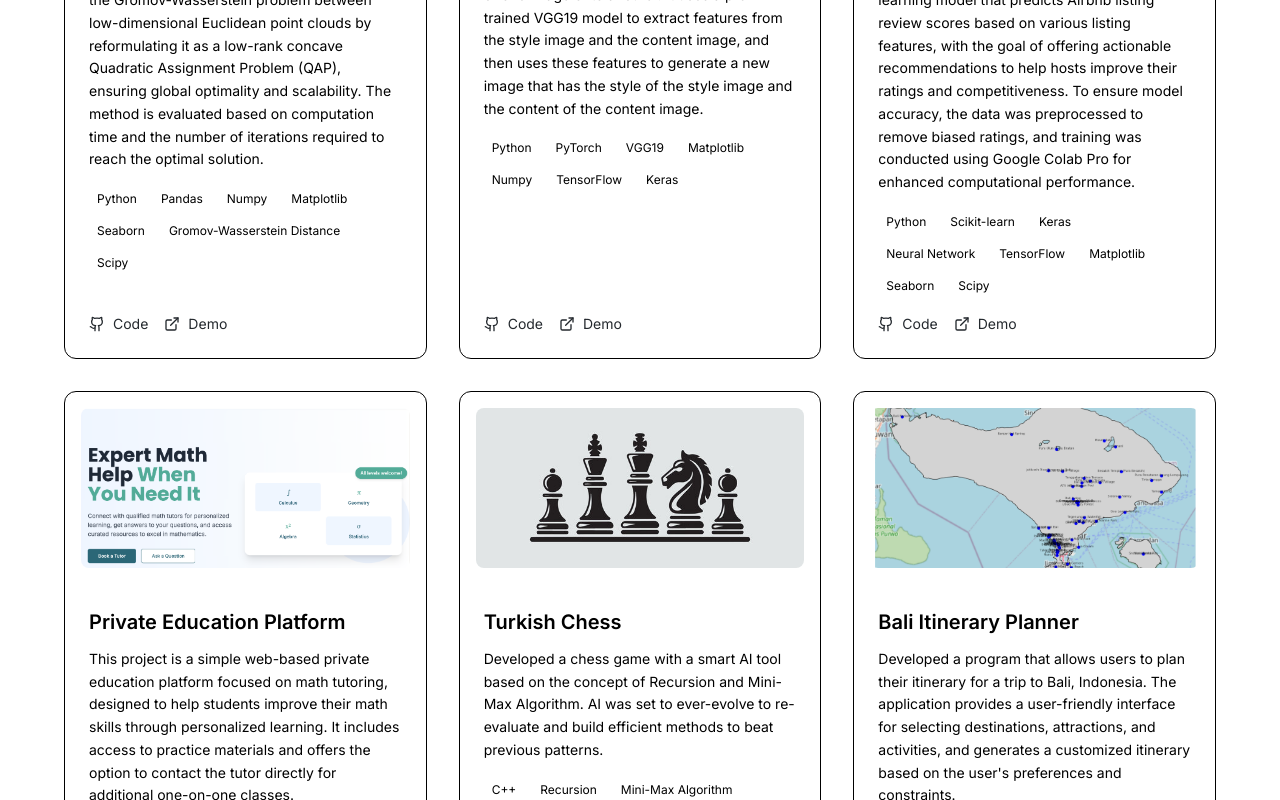
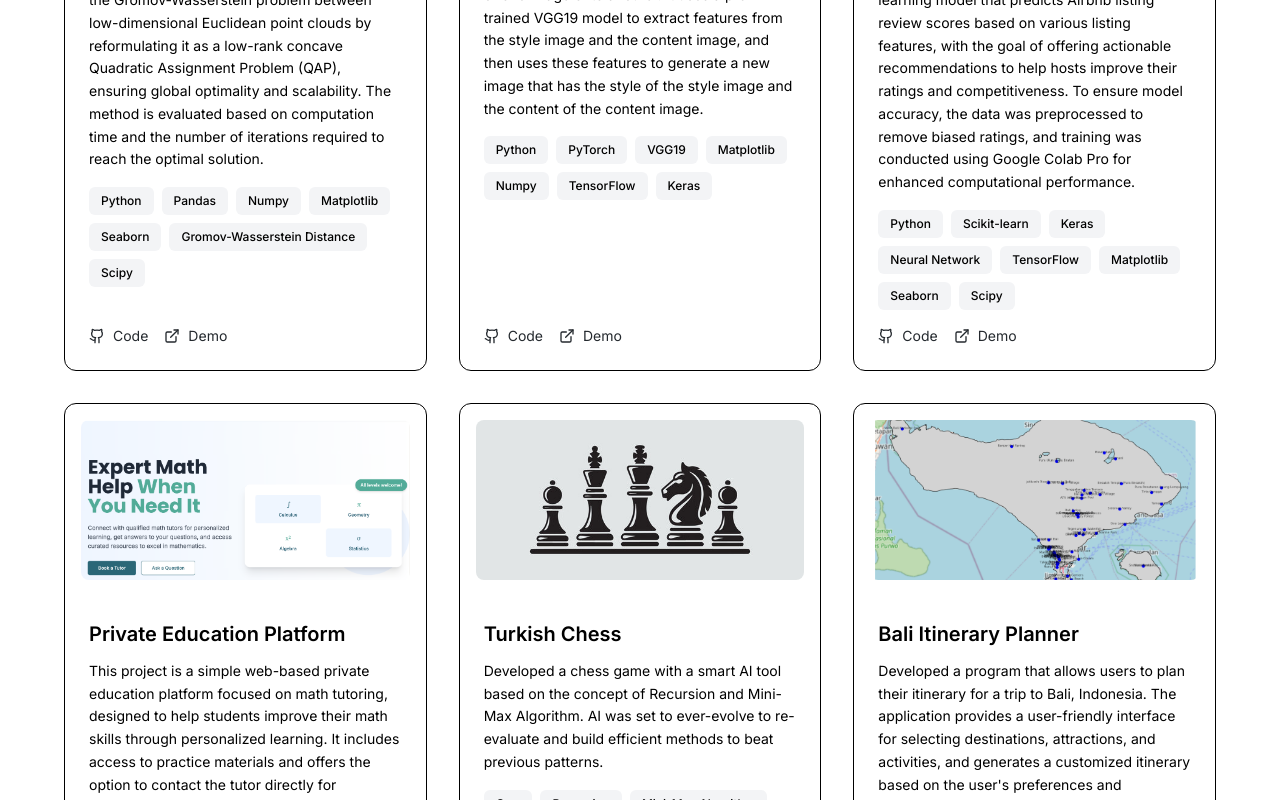
Before and after one commit to LoveraLokeswara/loveralokeswara.github.io, a Next.js app: page / in a window 1280 px wide. Shown: the part 4340-5140 px from the top of the page. Built offline with nearby package versions, Linux system fonts and the light colour scheme.

Commit message:
added a rounded square behind the techstack

```diff
--- a/src/components/Projects.tsx
+++ b/src/components/Projects.tsx
@@ -123,7 +123,7 @@ const Projects = () => {
                   {project.tech.map((tech, techIndex) => (
                     <span
                       key={techIndex}
-                      className="bg-secondary text-secondary-foreground px-2 py-1 rounded text-xs"
+                      className="bg-gray-100 dark:bg-gray-800 text-foreground px-3 py-1.5 rounded-md text-xs font-medium"
                     >
                       {tech}
                     </span>
```
